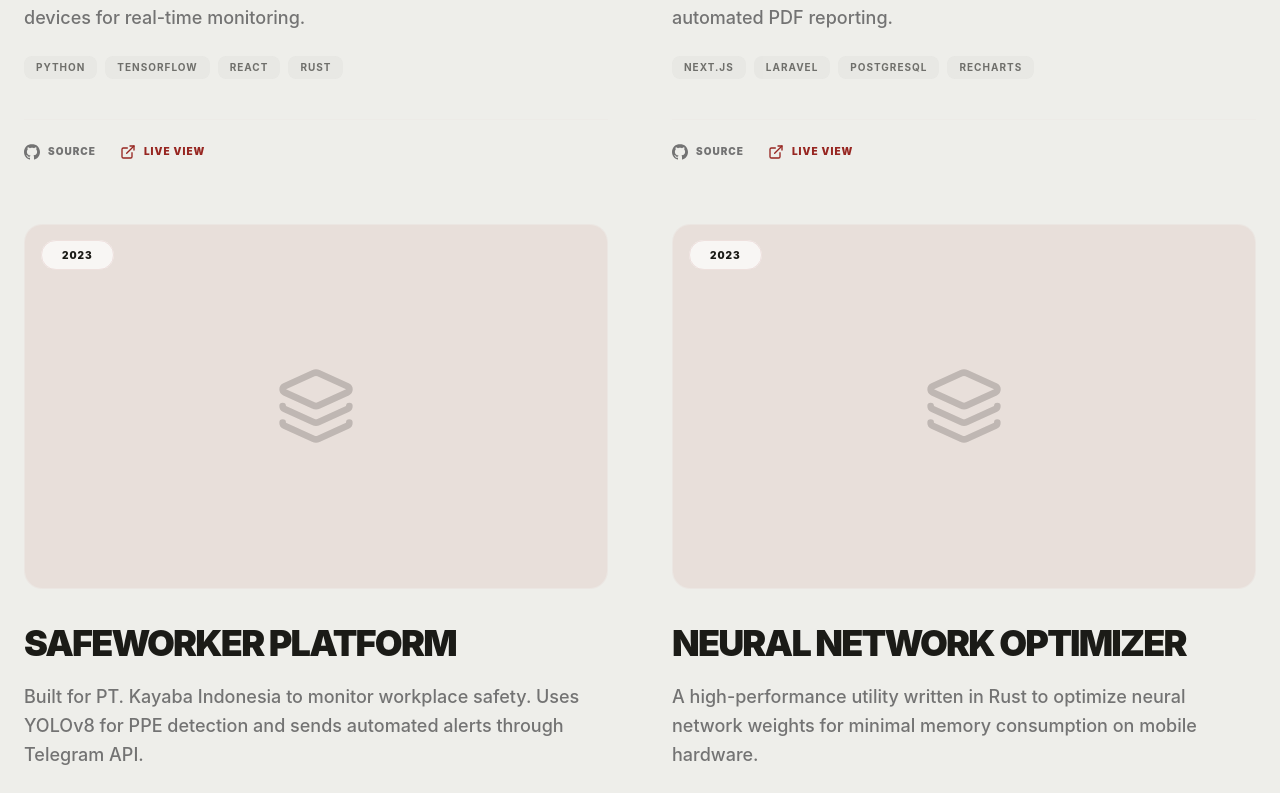
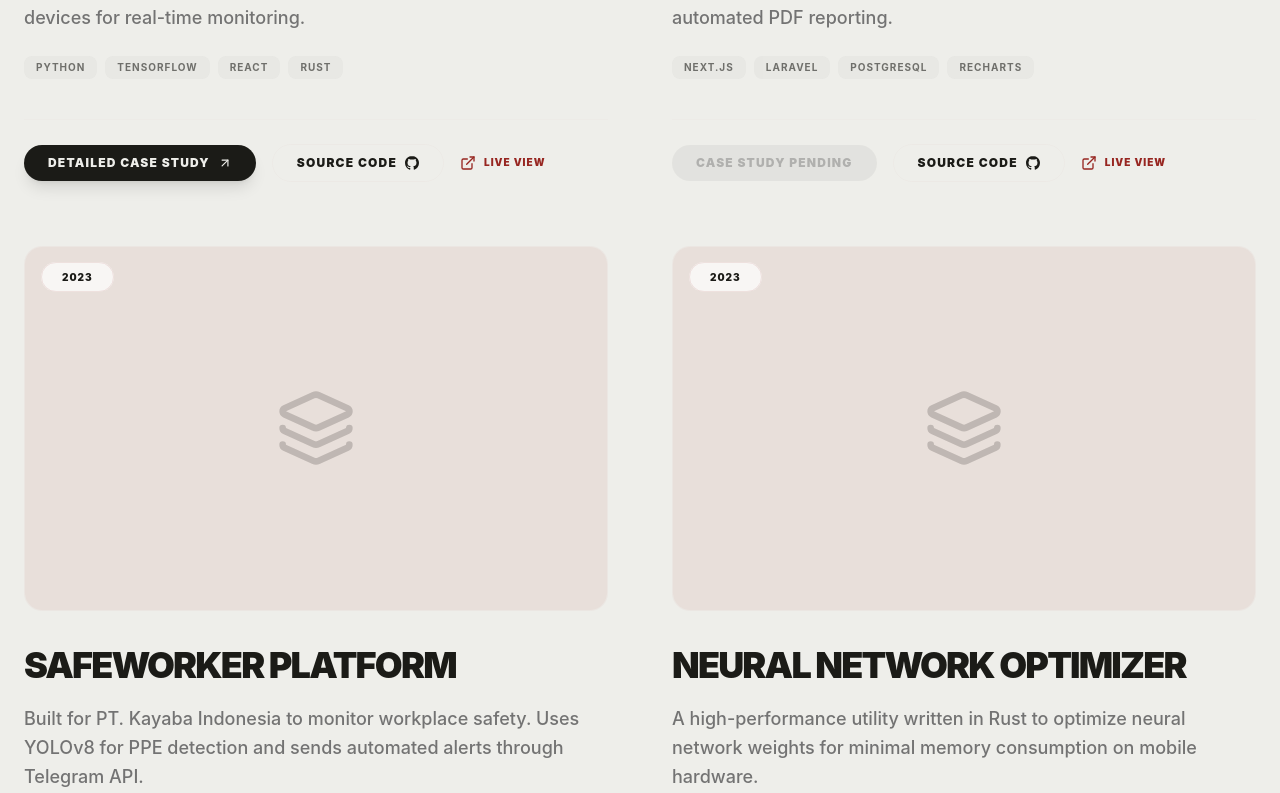
Before and after one commit to thisgleammm/portfolio, a Next.js app: page /projects in a window 1280 px wide. Shown: the part 1227-2020 px from the top of the page. Built offline with nearby package versions, Linux system fonts and the light colour scheme.

Commit message:
feat: integrate MDX support for detailed project case studies

```diff
--- a/components/detailed-projects.tsx
+++ b/components/detailed-projects.tsx
@@ -2,11 +2,12 @@
 
 import * as React from "react";
 import { motion } from "framer-motion";
-import { ExternalLink, Layers } from "lucide-react";
+import { ExternalLink, Layers, ArrowUpRight } from "lucide-react";
+import Link from "next/link";
 import Image from "next/image";
 
-const GitHubIcon = () => (
-  <svg className="w-4 h-4" fill="currentColor" viewBox="0 0 24 24" aria-hidden="true">
+const GitHubIcon = ({ className }: { className?: string }) => (
+  <svg className={className || "w-4 h-4"} fill="currentColor" viewBox="0 0 24 24" aria-hidden="true">
     <path d="M12 0c-6.626 0-12 5.373-12 12 0 5.302 3.438 9.8 8.207 11.387.599.111.793-.261.793-.577v-2.234c-3.338.726-4.041-1.416-4.041-1.416-.546-1.387-1.333-1.756-1.333-1.756-1.089-.745.083-.729.083-.729 1.205.084 1.839 1.237 1.839 1.237 1.07 1.834 2.807 1.304 3.492.997.107-.775.418-1.305.762-1.604-2.665-.305-5.467-1.334-5.467-5.931 0-1.311.469-2.381 1.236-3.221-.124-.303-.535-1.524.117-3.176 0 0 1.008-.322 3.301 1.23.957-.266 1.983-.399 3.003-.404 1.02.005 2.047.138 3.006.404 2.291-1.552 3.297-1.23 3.297-1.23.653 1.653.242 2.874.118 3.176.77.84 1.235 1.911 1.235 3.221 0 4.609-2.807 5.624-5.479 5.921.43.372.823 1.102.823 2.222v3.293c0 .319.192.694.801.576 4.765-1.589 8.199-6.086 8.199-11.386 0-6.627-5.373-12-12-12z" />
   </svg>
 );
@@ -19,6 +20,7 @@ interface Project {
   image: string;
   github: string;
   live: string | null;
+  slug?: string;
 }
 
 const PROJECTS: Project[] = [
@@ -27,9 +29,10 @@ const PROJECTS: Project[] = [
     year: "2024",
     description: "Developed a computer vision system that classifies industrial waste into 8 categories with 94% accuracy. Integrated with edge devices for real-time monitoring.",
     tech: ["Python", "TensorFlow", "React", "Rust"],
-    image: "/project-eco.jpg", // Placeholder until user adds real images
+    image: "/project-eco.jpg",
     github: "https://github.com/thisgleammm",
     live: "https://gleam.web.id",
+    slug: "ecotrack-ai",
   },
   {
     title: "Insightful Dashboard",
@@ -78,18 +81,9 @@ export function DetailedProjects() {
               <div className="relative aspect-[16/10] w-full rounded-2xl overflow-hidden bg-accent-muted/20 border border-accent-muted/10 mb-8 overflow-clip">
                 <div className="absolute inset-0 bg-primary/5 group-hover:bg-transparent transition-colors duration-500 z-10" />
 
-                {/* Fallback if image doesn't exist yet */}
                 <div className="absolute inset-0 flex items-center justify-center opacity-20 group-hover:scale-110 transition-transform duration-700">
                    <Layers className="w-20 h-20 text-foreground" />
                 </div>
-
-                {/* Actual Image (commented out until user has files, using placeholder for now) */}
-                {/* <Image
-                  src={project.image}
-                  alt={project.title}
-                  fill
-                  className="object-cover group-hover:scale-105 transition-transform duration-700 grayscale group-hover:grayscale-0"
-                /> */}
 
                 <div className="absolute top-4 left-4 z-20">
                   <span className="px-4 py-1.5 glass capsule text-[10px] font-black uppercase tracking-widest">
@@ -115,15 +109,30 @@ export function DetailedProjects() {
                   ))}
                 </div>
 
-                <div className="mt-auto flex items-center gap-6 pt-6 border-t border-accent-muted/10">
+                <div className="mt-auto flex flex-wrap items-center gap-4 pt-6 border-t border-accent-muted/10">
+                  {project.slug ? (
+                    <Link
+                      href={`/projects/${project.slug}`}
+                      className="px-6 py-2.5 bg-foreground text-background dark:bg-white dark:text-black rounded-full text-xs font-black uppercase tracking-widest hover:scale-105 transition-all shadow-lg active:scale-95 outline-none focus-visible:ring-2 focus-visible:ring-primary inline-flex items-center gap-2"
+                    >
+                      Detailed Case Study
+                      <ArrowUpRight className="w-3.5 h-3.5" />
+                    </Link>
+                  ) : (
+                    <div className="px-6 py-2.5 bg-foreground/10 text-muted-foreground rounded-full text-xs font-black uppercase tracking-widest cursor-not-allowed opacity-50">
+                      Case Study Pending
+                    </div>
+                  )}
+
                   <a
                     href={project.github}
                     target="_blank"
-                    className="flex items-center gap-2 text-[10px] font-black uppercase tracking-widest text-muted-foreground hover:text-primary transition-all group/link"
+                    className="px-6 py-2.5 border border-accent-muted/20 hover:bg-accent-muted rounded-full text-xs font-black uppercase tracking-widest transition-all active:scale-95 outline-none focus-visible:ring-2 focus-visible:ring-primary inline-flex items-center gap-2"
                   >
-                    <GitHubIcon />
-                    Source
+                    Source Code
+                    <GitHubIcon className="w-3.5 h-3.5" />
                   </a>
+
                   {project.live && (
                     <a
                       href={project.live}
--- a/components/featured-projects.tsx
+++ b/components/featured-projects.tsx
@@ -14,29 +14,59 @@ interface MinimalProject {
 
 const PROJECTS: MinimalProject[] = [
   {
-    title: "EcoTrack AI",
-    year: "2024",
-    tech: ["Computer Vision", "Python", "React"],
-    href: "https://github.com/thisgleammm",
+    title: "Discord Music Bot",
+    year: "2021",
+    tech: ["Javascript", "Discord.js"],
+    href: "https://github.com/thisgleam/thisgleam-botmusic",
   },
   {
-    title: "Insightful Dashboard",
-    year: "2024",
-    tech: ["Next.js", "Laravel", "Data Viz"],
-    href: "https://github.com/thisgleammm",
+    title: "Beezleboy Discord Bot",
+    year: "2022",
+    tech: ["Javascript", "Discord.js"],
+    href: "https://github.com/thisgleam/BeezleboyBot",
   },
   {
-    title: "SafeWorker Platform",
-    year: "2023",
-    tech: ["PyTorch", "Docker", "Flask"],
-    href: "https://github.com/thisgleammm",
+    title: "SIMPEL | STMI Interactive Management Platform for E-Learning",
+    year: "2024",
+    tech: ["Laravel", "Tailwind CSS", "MySQL", "Alpine JS"],
+    href: "https://github.com/thisgleammm/stmi-lms",
   },
   {
-    title: "Neural Network Optimizer",
-    year: "2023",
-    tech: ["PyTorch", "Rust", "CUDA"],
-    href: "https://github.com/thisgleammm",
-  }
+    title: "SEACATERING",
+    year: "2025",
+    tech: ["Next.js", "Tailwind CSS", "PostgreSQL"],
+    href: "https://github.com/thisgleammm/seacatering",
+  },
+  {
+    title: "Digital Invoice System | Lombok NTB Pearls",
+    year: "2025",
+    tech: ["PHP", "MariaDB", "Bootstrap"],
+    href: "",
+  },
+  {
+    title: "Warehouse System | Reisen Gear",
+    year: "2025",
+    tech: ["PHP", "MariaDB", "Bootstrap"],
+    href: "",
+  },
+  {
+    title: "Motorcycle Workshop Management Application | Raffli Motor",
+    year: "2025",
+    tech: ["Flutter", "PostgreSQL", "Supabase", "Dart", "Next.js"],
+    href: "",
+  },
+  {
+    title: "Leakage Tester",
+    year: "2026",
+    tech: ["Python", "Raspberry Pi", "MySQL", "Open CV"],
+    href: "",
+  },
+  {
+    title: "POKETENASHI Safety Detection",
+    year: "2026",
+    tech: ["Python", "TensorFlow", "MySQL", "YOLO"],
+    href: "",
+  },
 ];
 
 export function FeaturedProjects() {
--- /dev/null
+++ b/mdx-components.tsx
@@ -0,0 +1,26 @@
+import type { MDXComponents } from 'mdx/types'
+
+export function useMDXComponents(components: MDXComponents): MDXComponents {
+  return {
+    // Allows customizing built-in components, e.g. to add styling.
+    h1: ({ children }) => (
+      <h1 className="text-4xl font-black tracking-tighter uppercase mb-6">{children}</h1>
+    ),
+    h2: ({ children }) => (
+      <h2 className="text-2xl font-black tracking-tight uppercase mb-4 text-primary">{children}</h2>
+    ),
+    p: ({ children }) => (
+      <p className="text-md md:text-lg text-muted-foreground leading-relaxed mb-6">{children}</p>
+    ),
+    ul: ({ children }) => (
+      <ul className="list-disc list-inside mb-6 space-y-2">{children}</ul>
+    ),
+    li: ({ children }) => (
+      <li className="text-muted-foreground">{children}</li>
+    ),
+    code: ({ children }) => (
+      <code className="bg-zinc-800 text-primary px-1.5 py-0.5 rounded text-sm font-mono">{children}</code>
+    ),
+    ...components,
+  }
+}
--- a/next.config.ts
+++ b/next.config.ts
@@ -1,6 +1,9 @@
 import type { NextConfig } from "next";
+import createMDX from '@next/mdx'
 
 const nextConfig: NextConfig = {
+  // Configure pageExtensions to include md and mdx
+  pageExtensions: ['ts', 'tsx', 'js', 'jsx', 'md', 'mdx'],
   images: {
     remotePatterns: [
       {
@@ -11,4 +14,9 @@ const nextConfig: NextConfig = {
   },
 };
 
-export default nextConfig;
+const withMDX = createMDX({
+  // Optional: add markdown plugins
+})
+
+// Merge MDX config with Next.js config
+export default withMDX(nextConfig);
--- a/package.json
+++ b/package.json
@@ -9,7 +9,11 @@
     "lint": "eslint"
   },
   "dependencies": {
+    "@mdx-js/loader": "^3.1.1",
+    "@mdx-js/react": "^3.1.1",
+    "@next/mdx": "^16.2.1",
     "@radix-ui/react-tooltip": "^1.2.8",
+    "@types/mdx": "^2.0.13",
     "@vercel/analytics": "^2.0.1",
     "@vercel/speed-insights": "^2.0.0",
     "class-variance-authority": "^0.7.1",
```
Also changed, not shown: app/projects/ecotrack-ai/page.mdx (added, +51 -0 lines), 1 other file (tests, documents, lock files or other folders).
